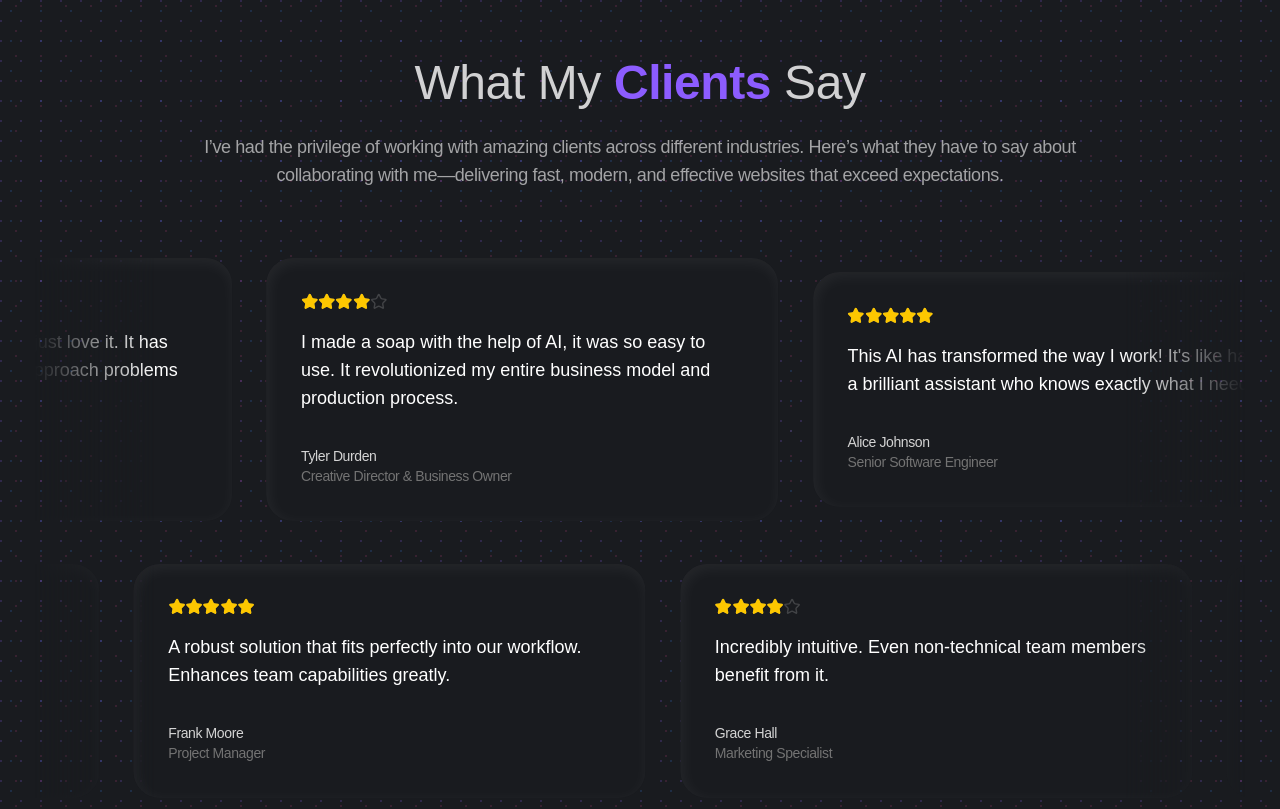
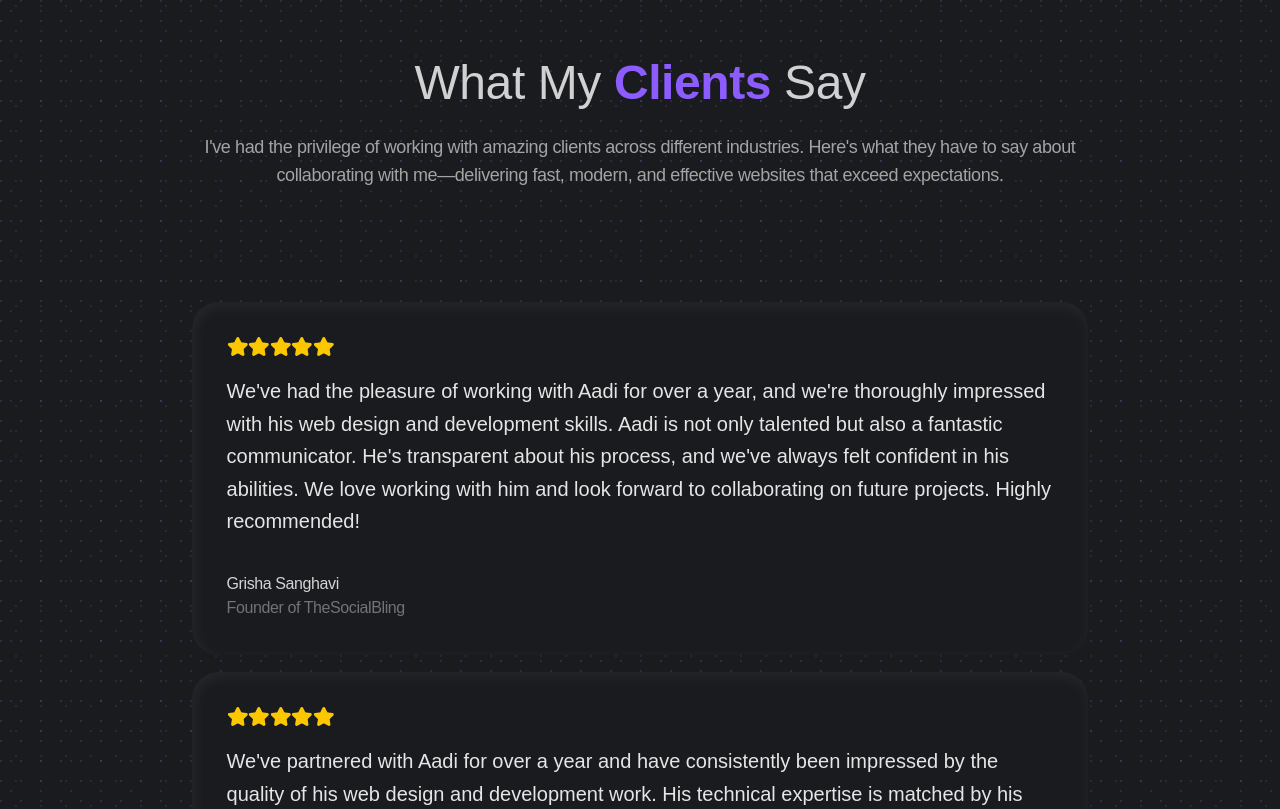
Before and after one commit to adixoo/adibitz, a Next.js app: page / in a window 1280 px wide. Shown: the part 5700-6509 px from the top of the page. Built offline with nearby package versions, Linux system fonts and the light colour scheme; a web font is replaced by a local one.

Commit message:
updated testimonials

```diff
--- a/src/components/contact/Form.tsx
+++ b/src/components/contact/Form.tsx
@@ -331,7 +331,11 @@ export function ContactForm() {
               </FieldGroup>
             </FieldSet>
 
-            <Button type="submit" disabled={isSubmitting} className="w-full mt-6">
+            <Button
+              type="submit"
+              disabled={isSubmitting}
+              className="mt-6 w-full"
+            >
               {isSubmitting ? (
                 "Sending…"
               ) : (
--- a/src/components/home/Testimonial.tsx
+++ b/src/components/home/Testimonial.tsx
@@ -1,7 +1,6 @@
 "use client";
 import { cn } from "@/lib/utils";
 import React from "react";
-import Marquee from "react-fast-marquee";
 import LargeHeading from "../LargeHeading";
 import { Rating } from "../ui/rating";
 
@@ -15,33 +14,26 @@ export default function Testimonials() {
             What My <span className="text-primary font-bold">Clients</span> Say
           </h2>
           <p className="mx-auto mt-6 max-w-4xl text-white/60 md:text-lg">
-            I’ve had the privilege of working with amazing clients across
-            different industries. Here’s what they have to say about
+            I&apos;ve had the privilege of working with amazing clients across
+            different industries. Here&apos;s what they have to say about
             collaborating with me—delivering fast, modern, and effective
             websites that exceed expectations.
           </p>
         </div>
 
-        <div className="relative">
-          <div className="bg-charcoal h-full w-full overflow-hidden">
+        <div className="w-full space-y-4 pt-10">
           <TestimonialsGrid />
         </div>
-        </div>
-
-        <div className="from-charcoal absolute inset-x-0 bottom-0 h-40 w-full bg-linear-to-t to-transparent"></div>
       </div>
     </section>
   );
 }
 
-export const TestimonialsGrid = () => {
-  const first = testimonials.slice(0, 6);
-  const second = testimonials.slice(6, 12);
+const TestimonialsGrid = () => {
   return (
-    <div className="relative mask-[linear-gradient(to_right,transparent_0%,white_10%,white_90%,transparent_100%)]">
-      <Marquee direction="left" pauseOnHover speed={50}>
-        {first.map((testimonial, index) => (
-          <Card key={`testimonial-${index}`}>
+    <>
+      {testimonials.map((testimonial, index) => (
+        <Card key={`testimonial-${index}`} className="w-full">
           <Rating rating={testimonial.rating} />
 
           <Quote>{testimonial.quote}</Quote>
@@ -57,28 +49,7 @@ export const TestimonialsGrid = () => {
           </div>
         </Card>
       ))}
-      </Marquee>
-
-      <Marquee className="mt-10" direction="left" pauseOnHover speed={70}>
-        {second.map((testimonial, index) => (
-          <Card key={`testimonial-${index}`}>
-            <Rating rating={testimonial.rating} />
-
-            <Quote>{testimonial.quote}</Quote>
-            <div className="mt-6 flex items-center gap-2">
-              <div className="flex flex-col">
-                <QuoteDescription className="text-neutral-300">
-                  {testimonial.name}
-                </QuoteDescription>
-                <QuoteDescription className="">
-                  {testimonial.designation}
-                </QuoteDescription>
-              </div>
-            </div>
-          </Card>
-        ))}
-      </Marquee>
-    </div>
+    </>
   );
 };
 
@@ -92,7 +63,7 @@ export const Card = ({
   return (
     <div
       className={cn(
-        "group bg-background mx-4 h-full min-h-[230px] max-w-md rounded-xl p-4 shadow-[2px_4px_16px_0px_rgba(248,248,248,0.06)_inset] md:max-w-lg md:p-8",
+        "group bg-background mx-auto h-full min-h-[230px] max-w-4xl rounded-xl p-6 shadow-[2px_4px_16px_0px_rgba(248,248,248,0.06)_inset] md:p-8",
         className
       )}
     >
@@ -111,7 +82,7 @@ export const Quote = ({
   return (
     <p
       className={cn(
-        "mt-2 py-2 font-normal tracking-wide text-white md:text-lg",
+        "mt-2 py-2 leading-relaxed font-light tracking-wide text-neutral-200 max-md:text-lg md:text-xl",
         className
       )}
     >
@@ -130,7 +101,7 @@ export const QuoteDescription = ({
   return (
     <p
       className={cn(
-        "max-w-sm text-xs font-normal text-neutral-500 md:text-sm",
+        "max-w-sm text-sm font-medium text-neutral-500 md:text-base",
         className
       )}
     >
@@ -148,87 +119,24 @@ interface Testimonial {
 
 export const testimonials: Testimonial[] = [
   {
-    name: "Manu Arora",
+    name: "Grisha Sanghavi",
     quote:
-      "What a fantastic AI Proactiv AI is, I just love it. It has completely transformed the way I approach problems and develop solutions.",
-    designation: "Tech Innovator & Entrepreneur",
+      "We've had the pleasure of working with Aadi for over a year, and we're thoroughly impressed with his web design and development skills. Aadi is not only talented but also a fantastic communicator. He's transparent about his process, and we've always felt confident in his abilities. We love working with him and look forward to collaborating on future projects. Highly recommended!",
+    designation: "Founder of TheSocialBling",
     rating: 5
   },
   {
-    name: "Tyler Durden",
+    name: "Harshit Tiwari",
     quote:
-      "I made a soap with the help of AI, it was so easy to use. It revolutionized my entire business model and production process.",
-    designation: "Creative Director & Business Owner",
-    rating: 4
-  },
-  {
-    name: "Alice Johnson",
-    quote:
-      "This AI has transformed the way I work! It's like having a brilliant assistant who knows exactly what I need.",
-    designation: "Senior Software Engineer",
+      "We've partnered with Aadi for over a year and have consistently been impressed by the quality of his web design and development work. His technical expertise is matched by his professionalism and clear communication. Aadi is transparent throughout the entire process, delivers reliably, and always ensures we feel confident in the project's direction. Working with him has been a pleasure, and we look forward to continuing our collaboration. Highly recommended.",
+    designation: "Founder of Apexnexuss",
     rating: 5
   },
   {
-    name: "Bob Smith",
+    name: "Deepti Ranjan",
     quote:
-      "Absolutely revolutionary and a game-changer for our industry. Productivity has skyrocketed.",
-    designation: "Industry Analyst",
+      "Working with Aditya was one of the smoothest experiences I've had. He understood exactly what I wanted for my website and turned it into something even better than I imagined. His communication was clear, his ideas were sharp, and his execution was spot-on. Aditya doesn't just build websites, he brings your vision to life. I'm genuinely impressed and would recommend him to anyone looking for a talented and reliable developer.",
+    designation: "Founder of Voxizo Media",
     rating: 5
-  },
-  {
-    name: "Cathy Lee",
-    quote:
-      "I can't imagine going back to how things were before this AI. It improved both work and daily life.",
-    designation: "Product Manager",
-    rating: 4
-  },
-  {
-    name: "David Wright",
-    quote:
-      "It's like having a superpower! This tool enables things we once thought impossible.",
-    designation: "Research Scientist",
-    rating: 5
-  },
-  {
-    name: "Eva Green",
-    quote:
-      "The efficiency it brings is unmatched. A vital tool for improving our end product.",
-    designation: "Operations Director",
-    rating: 4
-  },
-  {
-    name: "Frank Moore",
-    quote:
-      "A robust solution that fits perfectly into our workflow. Enhances team capabilities greatly.",
-    designation: "Project Manager",
-    rating: 5
-  },
-  {
-    name: "Grace Hall",
-    quote:
-      "Incredibly intuitive. Even non-technical team members benefit from it.",
-    designation: "Marketing Specialist",
-    rating: 4
-  },
-  {
-    name: "Henry Ford",
-    quote:
-      "Saved us countless hours. Highly recommended for efficiency boosts.",
-    designation: "Operations Analyst",
-    rating: 5
-  },
-  {
-    name: "Ivy Wilson",
-    quote:
-      "A must-have for any modern professional. It has changed the way we solve problems.",
-    designation: "Business Consultant",
-    rating: 5
-  },
-  {
-    name: "Jack Brown",
-    quote:
-      "The results are always impressive. Helps us meet and exceed performance targets.",
-    designation: "Performance Manager",
-    rating: 4
   }
 ];
--- a/src/components/ui/rating.tsx
+++ b/src/components/ui/rating.tsx
@@ -27,7 +27,7 @@ const starVariants = cva("", {
     }
   },
   defaultVariants: {
-    size: "sm"
+    size: "md"
   }
 });
 
```
Lines whose indentation alone changed are shown as unchanged.
